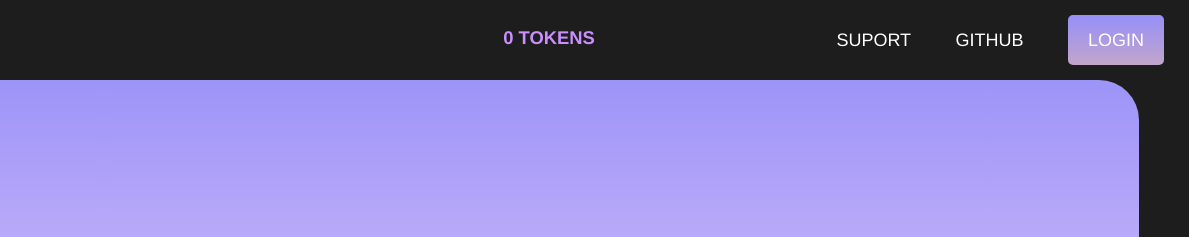
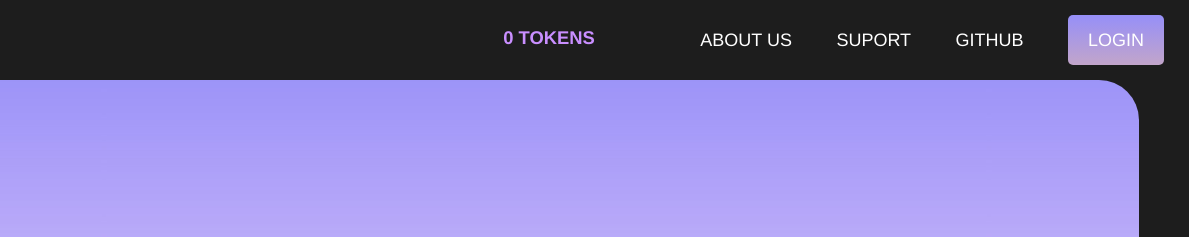
Before and after one commit to LerryHP/Aplicativo-de-certificacao, a plain HTML site: page home.html in a window 1280 px wide. Shown: the top 237 px of the page, 91-1280 px from the left. Drawn offline with Linux system fonts and the light colour scheme.

Commit message:
About us button add

```diff
--- a/home.html
+++ b/home.html
@@ -21,9 +21,14 @@
 
         </a>
         <ul class="navbar-itens">
+
+          <li>
+            <a href="aboutus.html"> About us</a>
+          </li>
           <li>
             <a href="#anchor"> Suport</a>
           </li>
+
                    <li>
             <a href="https://github.com/LerryHP/Aplicativo-de-certificacao" target="_blank">
               Github</a>
```
